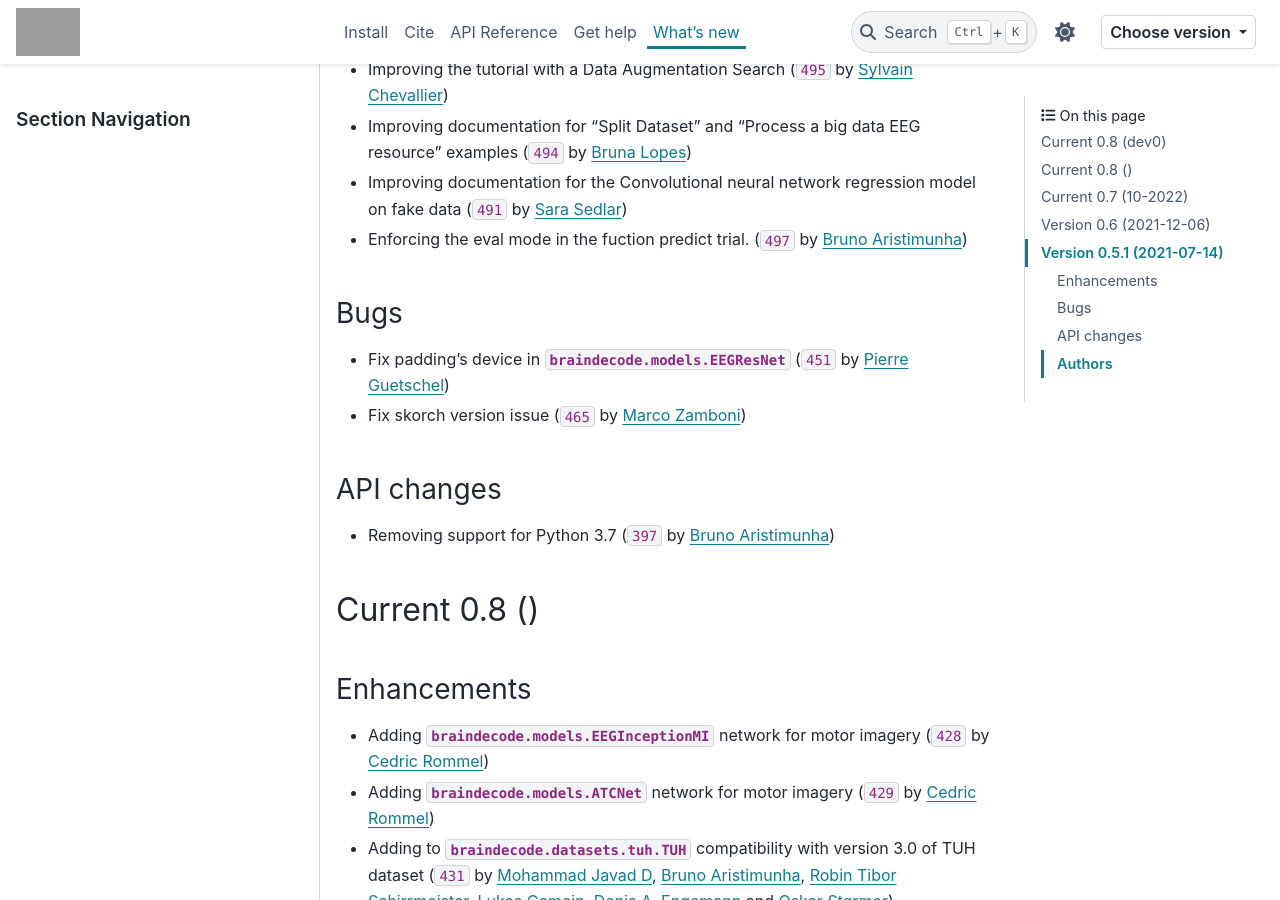
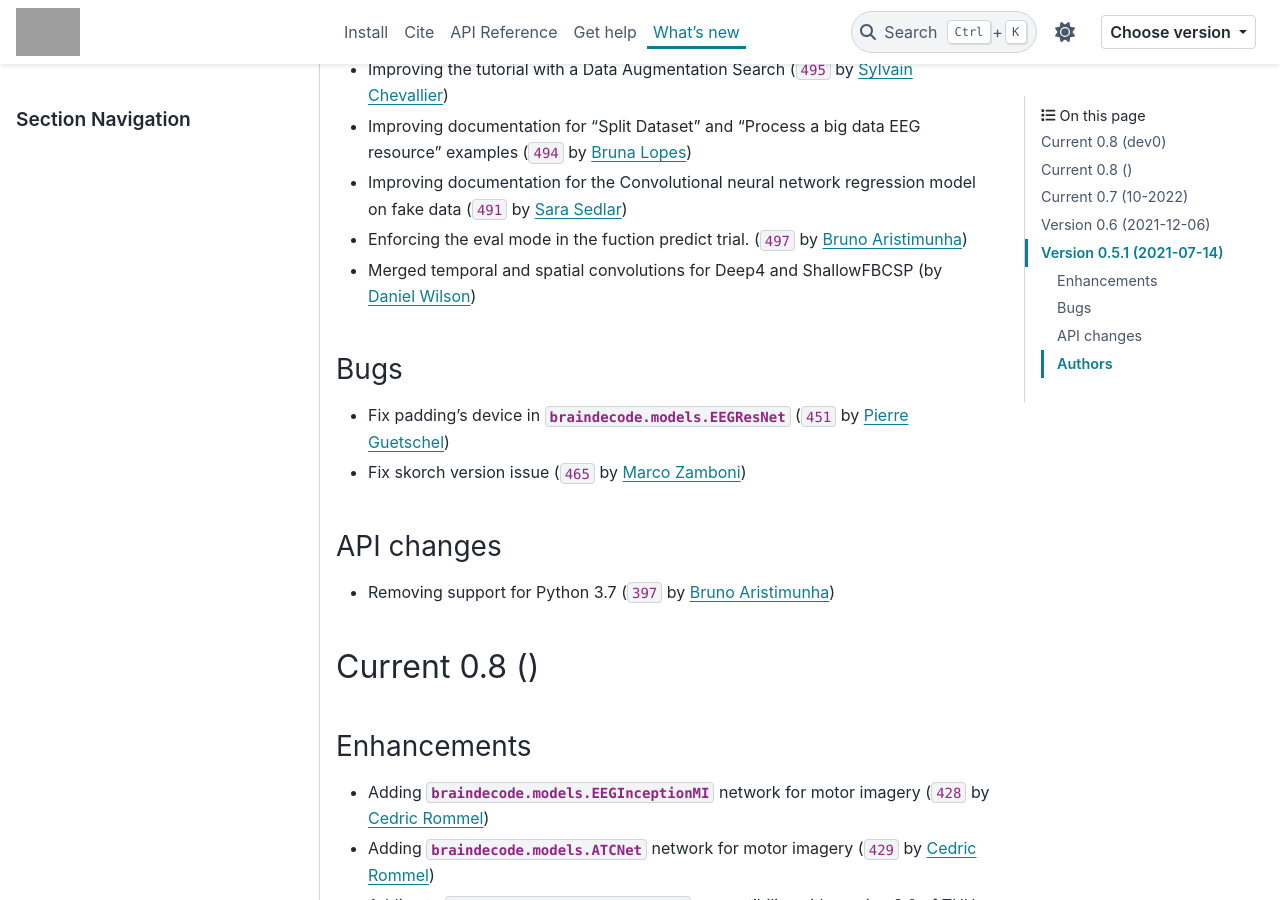
Before and after one commit to braindecode/braindecode, a Sphinx documentation site: the page built from docs/whats_new.rst, in a window 1280 px wide and 900 px high, scrolled down 832 px. Built offline with Sphinx 7.4.7 and the PyData theme 0.15.4, drawn with Linux system fonts in a browser that asks for light colours; pages that are not in the unit, such as notebooks, are missing from menus; comment, search, counter and statistics services are not loaded; cross-references to code outside the pages are shown as plain code; grey boxes are pictures that could not be loaded.

Commit message:
add combined conv

```diff
--- a/docs/whats_new.rst
+++ b/docs/whats_new.rst
@@ -37,6 +37,7 @@ Enhancements
 - Improving documentation for "Split Dataset" and "Process a big data EEG resource" examples (:gh:`494` by `Bruna Lopes`_)
 - Improving documentation for the Convolutional neural network regression model on fake data (:gh:`491` by `Sara Sedlar`_)
 - Enforcing the eval mode in the fuction predict trial. (:gh:`497` by `Bruno Aristimunha`_)
+- Merged temporal and spatial convolutions for Deep4 and ShallowFBCSP (by `Daniel Wilson`_)
 
 Bugs
 ~~~~
```
